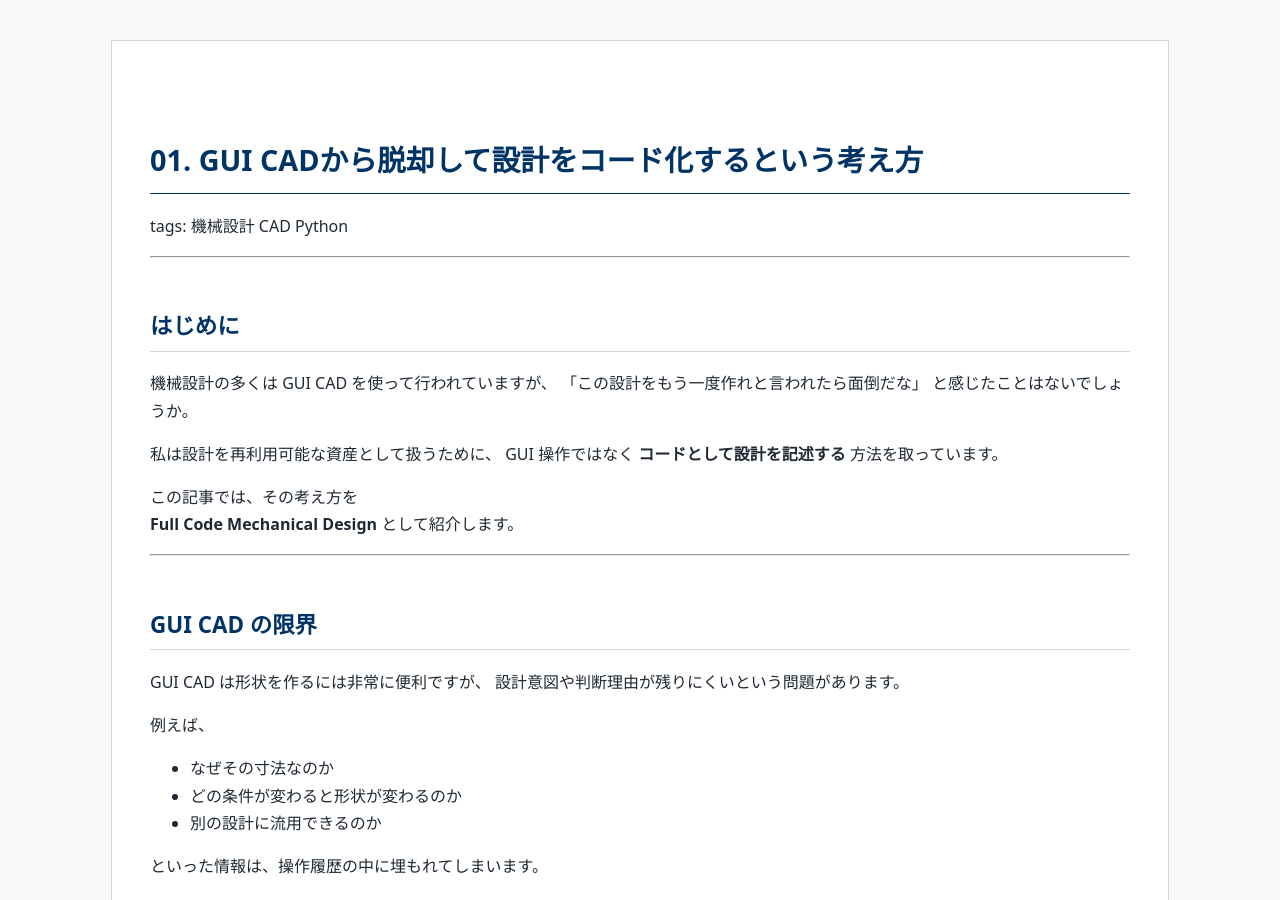
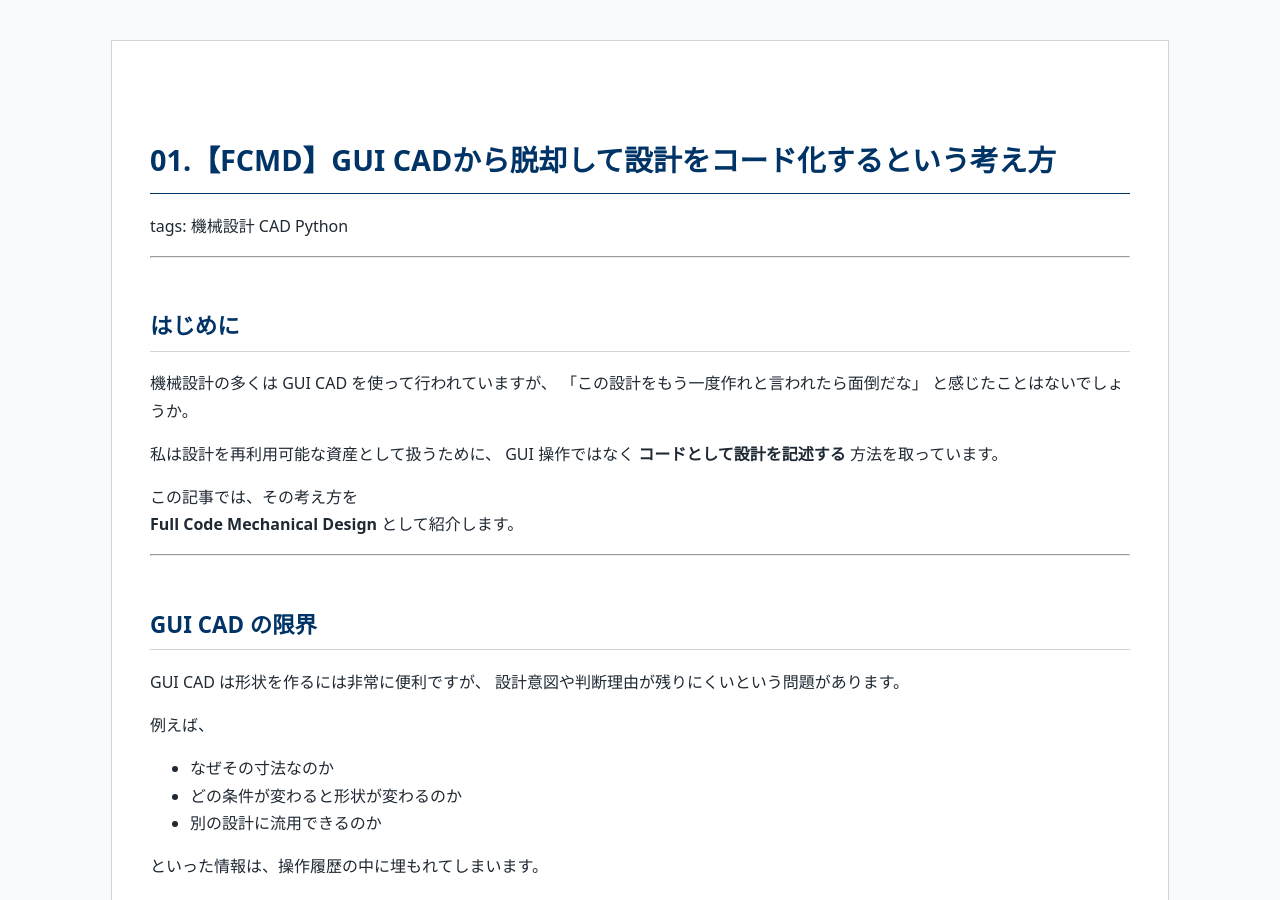
Before and after one commit to Samizo-AITL/qiita-articles, a Jekyll site: the page built from articles/01_gui-cad-to-code.md, in a window 1280 px wide and 900 px high. Built offline with Jekyll 4.4.1, drawn with Linux system fonts in a browser that asks for light colours.

Commit message:
Update 01_gui-cad-to-code.md

```diff
--- a/articles/01_gui-cad-to-code.md
+++ b/articles/01_gui-cad-to-code.md
@@ -3,7 +3,7 @@ layout: default
 title: Qiita Articles
 ---
 
-# 01. GUI CADから脱却して設計をコード化するという考え方
+# 01.【FCMD】GUI CADから脱却して設計をコード化するという考え方
 tags: 機械設計 CAD Python
 
 ---
```
